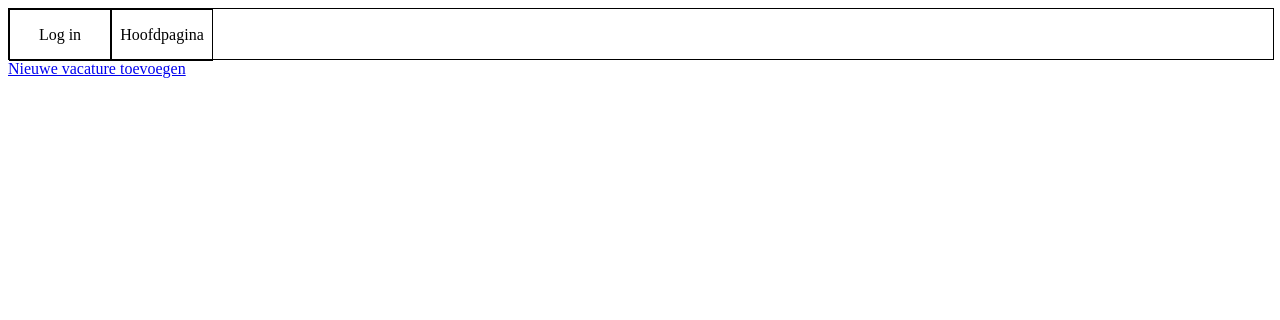
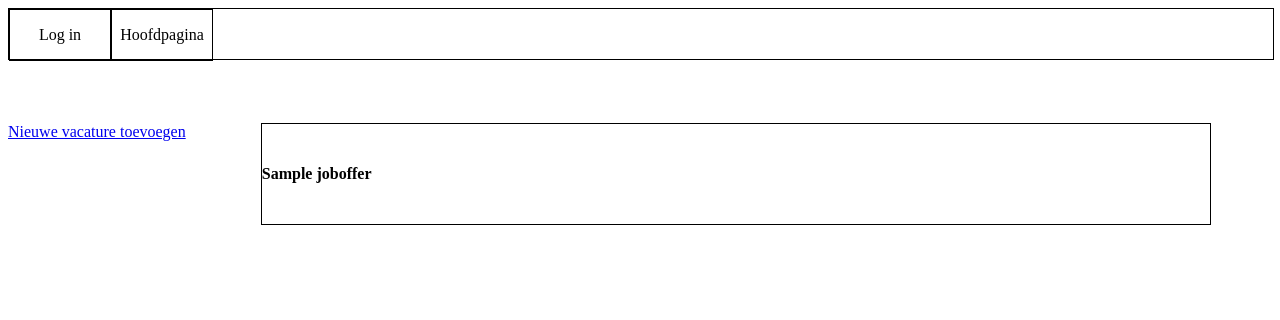
Before and after one commit to LeviZandbergen/Vacaturesoverzicht, a PHP site: page / in a window 1280 px wide. Shown: the top 320 px of the page. Run offline with PHP 8.4, Linux system fonts and the light colour scheme; tables that the repository leaves empty or names only in its code hold one stand-in row (values such as "Sample post"); data that the repository does not hold is empty.

Commit message:
Added the list of joboffers on the main page

```diff
--- a/Css/style.css
+++ b/Css/style.css
@@ -46,3 +46,30 @@
 .input-text {
     width: 70%;
 }
+
+/*Mainpage jobOffer styling*/
+#mainPageContent {
+    display: flex;
+    flex-direction: row;
+}
+
+#JobOfferList {
+    display: flex;
+    flex-direction: column;
+    width: 75%;
+}
+
+.JobOffer {
+    text-decoration: none;
+    color: black;
+    width: 100%;
+    height: 100px;
+    border: solid 1px black;
+    margin-bottom: 5%;
+    display: flex;
+    align-items: center;
+}
+
+#sideContent {
+    width: 20%;
+}
--- a/Includes/Main.php
+++ b/Includes/Main.php
@@ -1,6 +1,19 @@
-<?php
-?>
+<html>
+<div class="content">
+    <div id="mainPageContent">
 
-<html>
-<a href="newJobOffer.php">Nieuwe vacature toevoegen</a>
+        <div id="SideContent">
+            <a href="newJobOffer.php">Nieuwe vacature toevoegen</a>
+        </div>
+
+        <div id="JobOfferList">
+            <?php
+            //            shows all joboffers
+            foreach ($result as $key => $value) {
+                echo '<a class="jobOffer" href="/vacature?id= ' . $value["jobofferID"] . ' " class="jobOfferName"><strong>' . ucfirst($value["name"]) . '</strong></a>';
+            }
+            ?>
+        </div>
+    </div>
+</div>
 </html>
--- a/Includes/newJobOffer.php
+++ b/Includes/newJobOffer.php
@@ -1,5 +1,3 @@
-<?php
-?>
 <html>
 <div class="content">
     <form name="creatJobOffer" id="newJobOffer" method="POST" enctype="multipart/form-data" action="">
--- a/Index.php
+++ b/Index.php
@@ -1,7 +1,13 @@
 <link rel="stylesheet" type="text/css" href="Css/style.css">
 <?php
-
 include('DBconfig.php');
 include('Includes\header.php');
+
+//Selects all joboffers to show in the main page
+$sql = "SELECT * FROM jobOffer";
+$stmt = $db->prepare($sql);
+$stmt->execute();
+$result = $stmt->fetchAll(PDO::FETCH_ASSOC);
+
 include('Includes\Main.php');
 ?>
```
